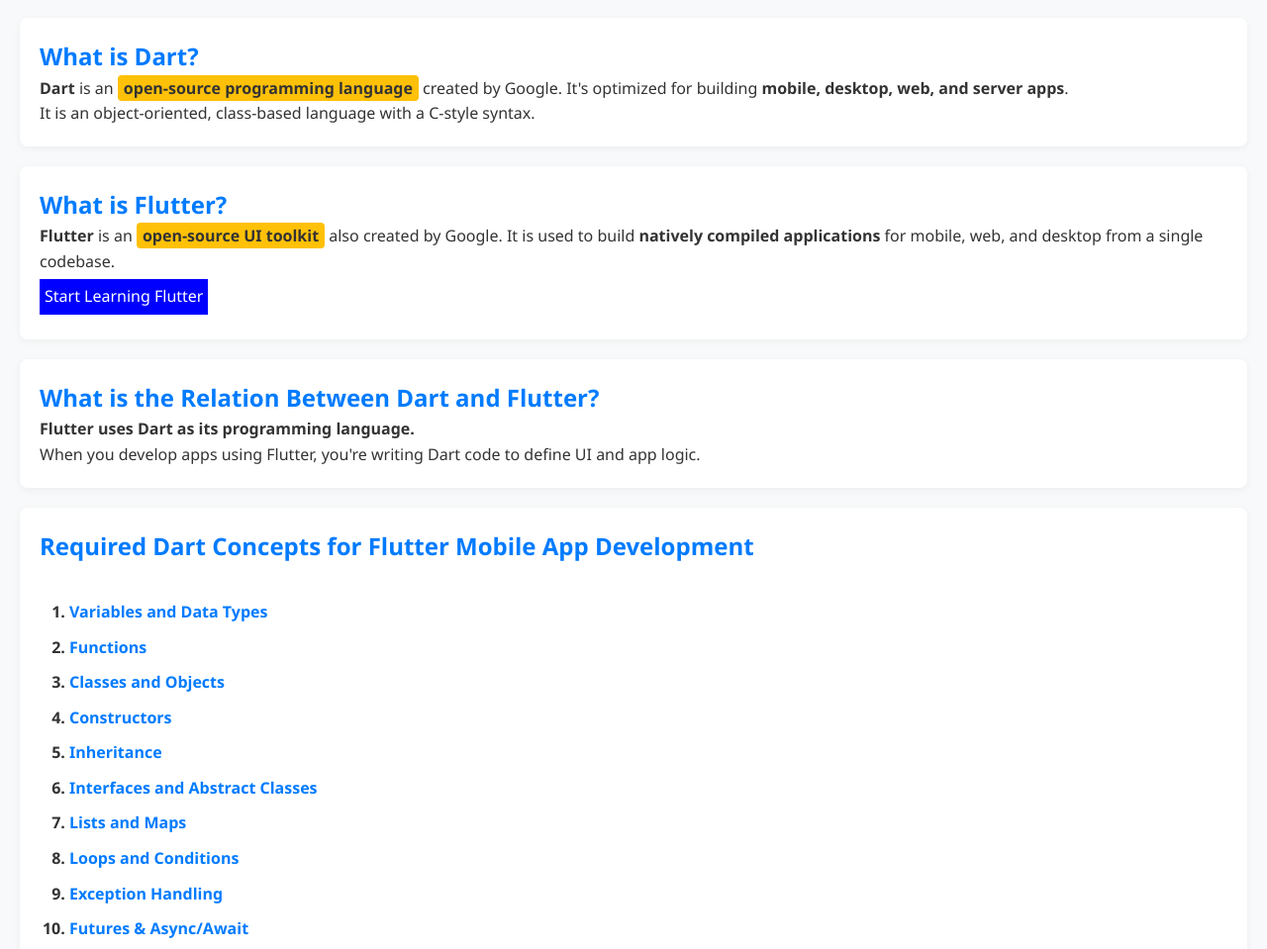
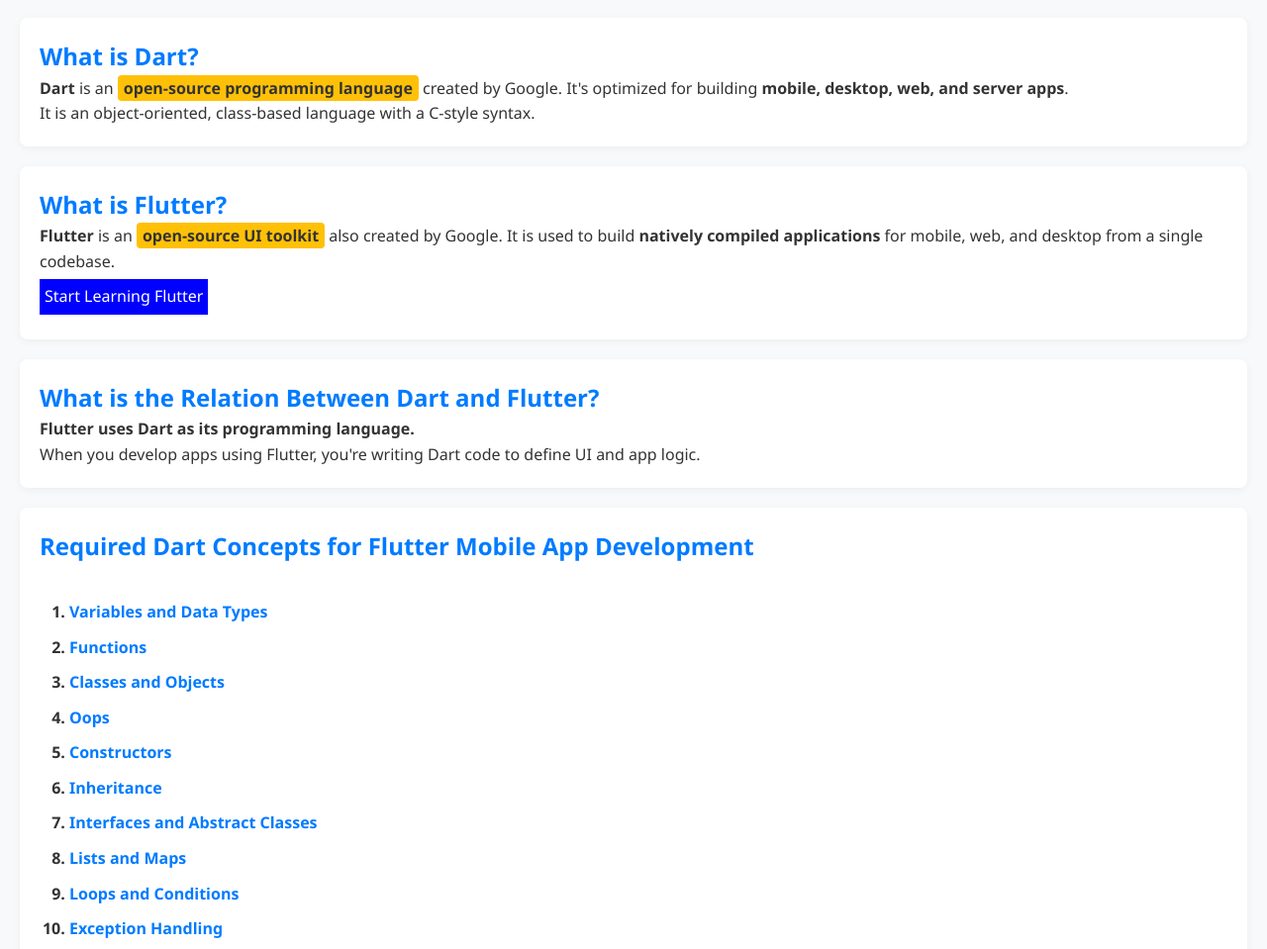
Before and after one commit to kapil-bhargava/resources, a plain HTML site: page Mobile_App/introduction.html in a window 1280 px wide. Shown: the part 113-1072 px from the top of the page at 99% size. Drawn offline with Linux system fonts and the light colour scheme.

Commit message:
add oops link in dart intro

```diff
--- a/Mobile_App/introduction.html
+++ b/Mobile_App/introduction.html
@@ -129,6 +129,7 @@
       <li><a href="variable_and_datatypes.html"> Variables and Data Types</a></li>
       <li><a href="Functions.html"> Functions</a></li>
       <li><a href="Classes_and_Objects.html"> Classes and Objects</a></li>
+      <li><a href="oops.html">Oops</a></li>
       <li><a href="Constructors.html"> Constructors</a></li>
       <li><a href="Inheritance.html"> Inheritance</a></li>
       <li><a href="Interfaces_and_Abstract_Classes.html"> Interfaces and Abstract Classes</a></li>
```
